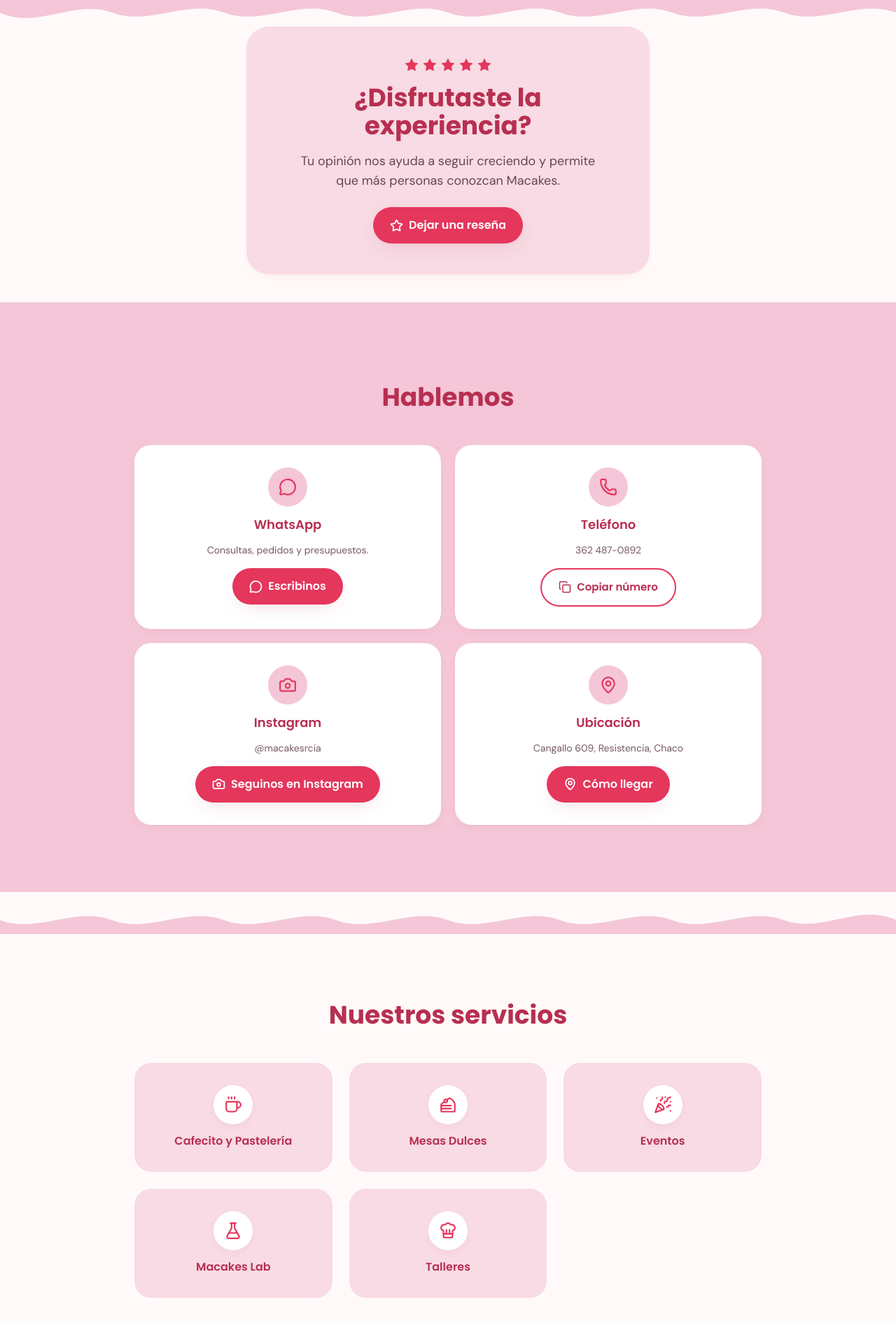
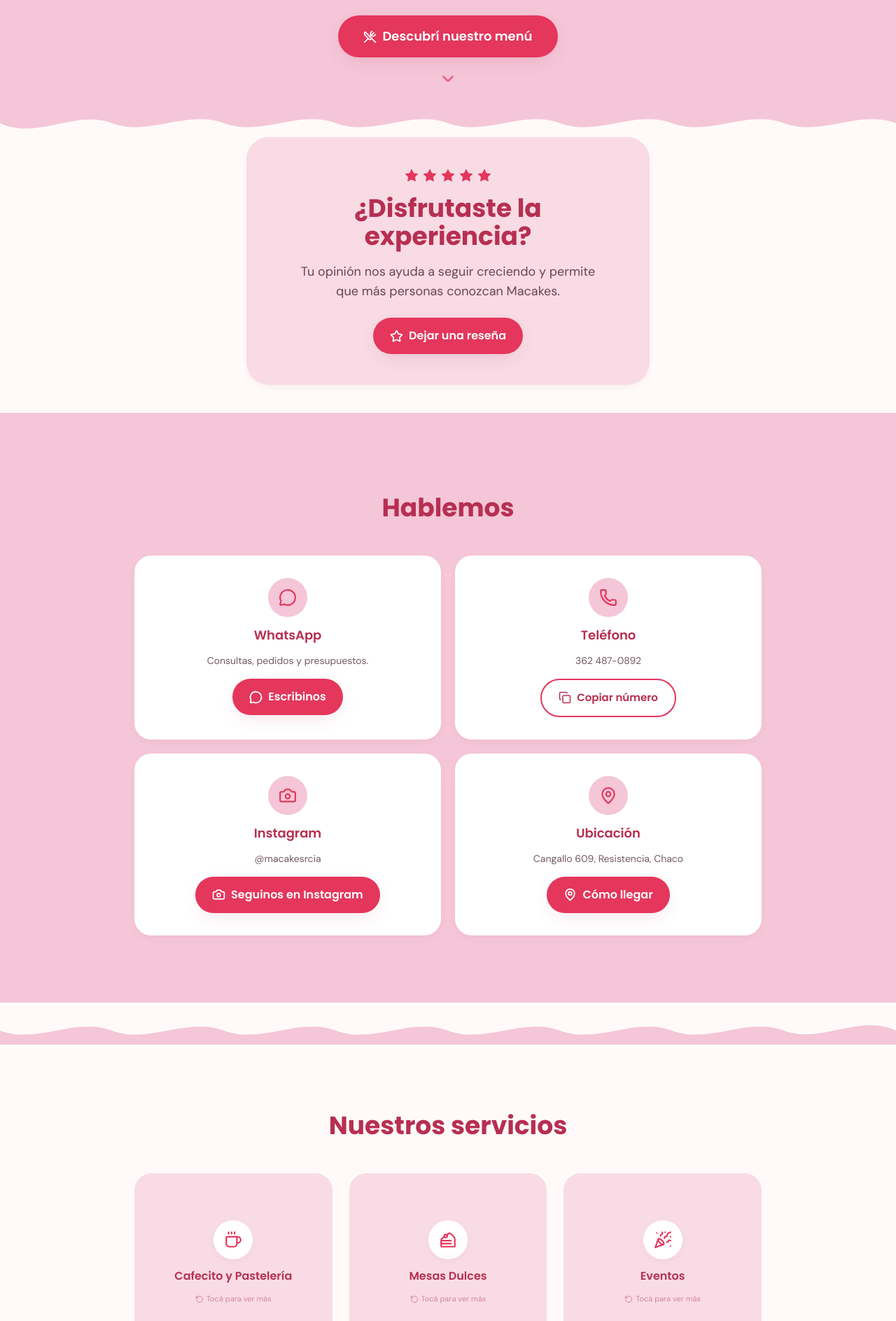
Before and after one commit to DevAdrianC/macakes-landing, a React (Vite) app: page / in a window 1280 px wide. Shown: the part 492-2380 px from the top of the page at 70% size. Built offline with nearby package versions, Linux system fonts and the light colour scheme.

Commit message:
v1.1: boton menu, flecha scroll, tarjetas flip en servicios, firma Yaguaretech

```diff
--- a/src/components/Footer/Footer.jsx
+++ b/src/components/Footer/Footer.jsx
@@ -4,7 +4,7 @@
 export default function Footer() {
   return (
     <footer className="bg-bordeaux px-6 py-14 text-center text-white">
-      <div className="mx-auto flex h-24 w-24 items-center justify-center rounded-full bg-white p-2 shadow-softer sm:h-28 sm:w-28">
+      <div className="mx-auto flex h-24 w-24 items-center justify-center rounded-full bg-white p-4 shadow-softer sm:h-28 sm:w-28">
         <img
           src={company.logoRound}
           alt={`Logo de ${company.name}`}
@@ -54,6 +54,19 @@
       <p className="mt-6 font-body text-xs text-white/50">
         © {new Date().getFullYear()} {company.name}
       </p>
+
+      <div className="mt-5 flex items-center justify-center gap-2 opacity-60">
+        <img
+          src={company.developer.logo}
+          alt=""
+          aria-hidden="true"
+          className="h-6 w-6 object-contain sm:h-7 sm:w-7"
+        />
+        <p className="font-body text-[11px] text-white/70 sm:text-xs">
+          {company.developer.credit}{" "}
+          <span className="font-medium">{company.developer.name}</span>
+        </p>
+      </div>
     </footer>
   );
 }
--- a/src/components/Hero/Hero.jsx
+++ b/src/components/Hero/Hero.jsx
@@ -1,12 +1,15 @@
 import { motion } from "framer-motion";
+import { UtensilsCrossed, ChevronDown } from "lucide-react";
 import company from "../../config/companyConfig";
+import Button from "../shared/Button";
+
+function scrollToReviews() {
+  document.getElementById("reviews")?.scrollIntoView({ behavior: "smooth" });
+}
 
 export default function Hero() {
   return (
-    <section
-      className="relative overflow-hidden"
-      aria-label="Presentación de Macakes"
-    >
+    <section className="relative overflow-hidden" aria-label="Presentación de Macakes">
       {/* El logo ya incluye el nombre de la marca y una bajada propia
           ("Descubrí nuestro pinky universo!"), por eso no se agrega un
           título ni subtítulo visual aparte: la imagen se muestra a pantalla
@@ -23,6 +26,30 @@
         animate={{ opacity: 1 }}
         transition={{ duration: 0.7, ease: "easeOut" }}
       />
+
+      <motion.div
+        className="flex flex-col items-center gap-4 px-6 pb-3 pt-5 text-center sm:pt-6"
+        initial={{ opacity: 0, y: 12 }}
+        animate={{ opacity: 1, y: 0 }}
+        transition={{ duration: 0.6, delay: 0.25, ease: "easeOut" }}
+      >
+        <Button
+          href={company.menu.url}
+          icon={UtensilsCrossed}
+          className="px-9 py-4 text-base sm:text-lg"
+        >
+          {company.menu.label}
+        </Button>
+
+        <button
+          type="button"
+          onClick={scrollToReviews}
+          aria-label="Ver más contenido: ir a la sección de reseñas"
+          className="mt-1 animate-bounce rounded-full p-2 text-rose-primary/70 transition-colors hover:text-rose-primary focus-visible:outline-2 focus-visible:outline-offset-2 focus-visible:outline-bordeaux"
+        >
+          <ChevronDown size={26} strokeWidth={2.4} aria-hidden="true" />
+        </button>
+      </motion.div>
     </section>
   );
 }
--- a/src/components/ReviewSection/ReviewSection.jsx
+++ b/src/components/ReviewSection/ReviewSection.jsx
@@ -6,6 +6,7 @@
 export default function ReviewSection() {
   return (
     <section
+      id="reviews"
       className="relative bg-cream px-6 pb-8 pt-0 sm:pb-10"
       aria-labelledby="reviews-title"
     >
--- a/src/components/ServicesSection/ServicesSection.jsx
+++ b/src/components/ServicesSection/ServicesSection.jsx
@@ -1,5 +1,13 @@
+import { useEffect, useState } from "react";
 import { motion } from "framer-motion";
-import { Coffee, CakeSlice, PartyPopper, FlaskConical, ChefHat } from "lucide-react";
+import {
+  Coffee,
+  CakeSlice,
+  PartyPopper,
+  FlaskConical,
+  ChefHat,
+  RotateCcw,
+} from "lucide-react";
 import company from "../../config/companyConfig";
 
 const iconMap = {
@@ -11,6 +19,26 @@
 };
 
 export default function ServicesSection() {
+  // Desktop (con mouse): la tarjeta se da vuelta con hover/focus, vía CSS.
+  // Mobile / táctil: no existe hover, se da vuelta con tap, vía estado.
+  const [supportsHover, setSupportsHover] = useState(false);
+  const [flippedIndex, setFlippedIndex] = useState(null);
+
+  useEffect(() => {
+    const mq = window.matchMedia("(hover: hover) and (pointer: fine)");
+    setSupportsHover(mq.matches);
+    const handler = (e) => setSupportsHover(e.matches);
+    mq.addEventListener("change", handler);
+    return () => mq.removeEventListener("change", handler);
+  }, []);
+
+  const toggleFlip = (i) => {
+    // En desktop el volteo lo maneja el CSS (:hover/:focus-visible), acá
+    // solo controlamos el tap en dispositivos táctiles.
+    if (supportsHover) return;
+    setFlippedIndex((prev) => (prev === i ? null : i));
+  };
+
   return (
     <section className="bg-cream px-6 py-20 sm:py-24" aria-labelledby="services-title">
       <motion.h2
@@ -27,22 +55,69 @@
       <div className="mx-auto grid max-w-4xl grid-cols-2 gap-4 sm:grid-cols-3 sm:gap-6">
         {company.services.map((service, i) => {
           const Icon = iconMap[service.icon];
+          const isFlipped = supportsHover ? false : flippedIndex === i;
+
           return (
             <motion.div
               key={service.label}
-              className="flex flex-col items-center gap-3 rounded-3xl bg-rose-pale/60 px-4 py-8 text-center"
+              className="[perspective:1200px]"
               initial={{ opacity: 0, y: 24 }}
               whileInView={{ opacity: 1, y: 0 }}
               viewport={{ once: true, amount: 0.3 }}
               transition={{ duration: 0.5, delay: i * 0.07, ease: "easeOut" }}
-              whileHover={{ scale: 1.05, y: -4 }}
             >
-              <div className="flex h-14 w-14 items-center justify-center rounded-full bg-white text-rose-primary shadow-softer">
-                {Icon && <Icon size={26} strokeWidth={2} aria-hidden="true" />}
+              <div
+                role="button"
+                tabIndex={0}
+                aria-pressed={isFlipped}
+                aria-label={`${service.label}. ${service.description} Reserva sugerida: ${service.reservation}`}
+                onClick={() => toggleFlip(i)}
+                onKeyDown={(e) => {
+                  if (e.key === "Enter" || e.key === " ") {
+                    e.preventDefault();
+                    toggleFlip(i);
+                  }
+                }}
+                className="group relative h-60 w-full cursor-pointer rounded-3xl outline-none focus-visible:ring-2 focus-visible:ring-bordeaux focus-visible:ring-offset-2 sm:h-64"
+              >
+                <div
+                  className={`relative h-full w-full rounded-3xl transition-transform duration-500 [transform-style:preserve-3d] ${
+                    supportsHover
+                      ? "group-hover:[transform:rotateY(180deg)] group-focus-visible:[transform:rotateY(180deg)]"
+                      : isFlipped
+                        ? "[transform:rotateY(180deg)]"
+                        : ""
+                  }`}
+                >
+                  {/* Cara frontal */}
+                  <div className="absolute inset-0 flex flex-col items-center justify-center gap-3 rounded-3xl bg-rose-pale/60 px-4 py-6 text-center [backface-visibility:hidden]">
+                    <div className="flex h-14 w-14 items-center justify-center rounded-full bg-white text-rose-primary shadow-softer">
+                      {Icon && <Icon size={26} strokeWidth={2} aria-hidden="true" />}
+                    </div>
+                    <p className="font-display text-sm font-semibold text-bordeaux sm:text-base">
+                      {service.label}
+                    </p>
+                    <span className="flex items-center gap-1 text-[11px] text-bordeaux/50">
+                      <RotateCcw size={12} aria-hidden="true" />
+                      {supportsHover ? "Pasá el mouse" : "Tocá para ver más"}
+                    </span>
+                  </div>
+
+                  {/* Cara posterior */}
+                  <div className="absolute inset-0 flex flex-col items-center justify-center gap-2 rounded-3xl bg-bordeaux px-4 py-6 text-center [backface-visibility:hidden] [transform:rotateY(180deg)]">
+                    <p className="font-display text-sm font-semibold text-white sm:text-base">
+                      {service.label}
+                    </p>
+                    <p className="text-xs leading-snug text-white/85 sm:text-sm">
+                      {service.description}
+                    </p>
+                    <p className="mt-1 text-[11px] font-semibold uppercase tracking-wide text-rose-light">
+                      Reserva sugerida
+                    </p>
+                    <p className="text-xs text-white/90 sm:text-sm">{service.reservation}</p>
+                  </div>
+                </div>
               </div>
-              <p className="font-display text-sm font-semibold text-bordeaux sm:text-base">
-                {service.label}
-              </p>
             </motion.div>
           );
         })}
--- a/src/config/companyConfig.js
+++ b/src/config/companyConfig.js
@@ -7,8 +7,11 @@
 // los valores de este archivo (y el logo en src/assets/logo.svg).
 // No es necesario tocar ningún componente de React.
 // -----------------------------------------------------------------------------
+
 import logoUrl from "../assets/logo.svg";
 import logoRoundUrl from "../assets/logo-round.svg";
+import developerLogoUrl from "../assets/yaguaretech-isotipo.png";
+
 export const company = {
   name: "Macakes",
   slogan: "Endulzamos momentos especiales.",
@@ -44,6 +47,20 @@
     footerMessage: "Gracias por acompañarnos en la Pinky Experiencia 💗",
   },
 
+  // Botón "Descubrí nuestro menú" del Hero — abre el PDF en una pestaña nueva.
+  menu: {
+    url: "/menu/macakes-menu.pdf",
+    label: "Descubrí nuestro menú",
+  },
+
+  // Firma de desarrollo en el footer. Opacidad y tamaño se controlan desde
+  // el componente (Footer.jsx), acá solo va el contenido.
+  developer: {
+    name: "Yaguaretech",
+    logo: developerLogoUrl,
+    credit: "Design & Development by",
+  },
+
   reviews: {
     title: "¿Disfrutaste la experiencia?",
     text: "Tu opinión nos ayuda a seguir creciendo y permite que más personas conozcan Macakes.",
@@ -72,12 +89,45 @@
     },
   },
 
+  // Contenido de ejemplo (placeholder) hasta contar con los textos
+  // definitivos del cliente — reemplazar "description" y "reservation"
+  // sin tocar componentes.
   services: [
-    { icon: "coffee", label: "Cafecito y Pastelería" },
-    { icon: "cake-slice", label: "Mesas Dulces" },
-    { icon: "party-popper", label: "Eventos" },
-    { icon: "flask-conical", label: "Macakes Lab" },
-    { icon: "chef-hat", label: "Talleres" },
+    {
+      icon: "coffee",
+      label: "Cafecito y Pastelería",
+      description:
+        "Disfrutá de una experiencia dulce con café de especialidad y una selección de productos artesanales.",
+      reservation: "No requiere reserva.",
+    },
+    {
+      icon: "cake-slice",
+      label: "Mesas Dulces",
+      description:
+        "Diseñamos mesas personalizadas para cumpleaños, casamientos y eventos especiales.",
+      reservation: "15 días de anticipación.",
+    },
+    {
+      icon: "party-popper",
+      label: "Eventos",
+      description:
+        "Servicio integral de pastelería para celebraciones sociales y corporativas.",
+      reservation: "20 días de anticipación.",
+    },
+    {
+      icon: "flask-conical",
+      label: "Macakes Lab",
+      description:
+        "Espacio creativo donde nacen nuevas recetas, experiencias y productos exclusivos.",
+      reservation: "Consultar disponibilidad.",
+    },
+    {
+      icon: "chef-hat",
+      label: "Talleres",
+      description:
+        "Cursos y experiencias para aprender el mundo de la pastelería artesanal.",
+      reservation: "Según calendario.",
+    },
   ],
 };
 
```
Also changed, not shown: src/assets/yaguaretech-isotipo.png (added), 1 other file (tests, documents, lock files or other folders).
